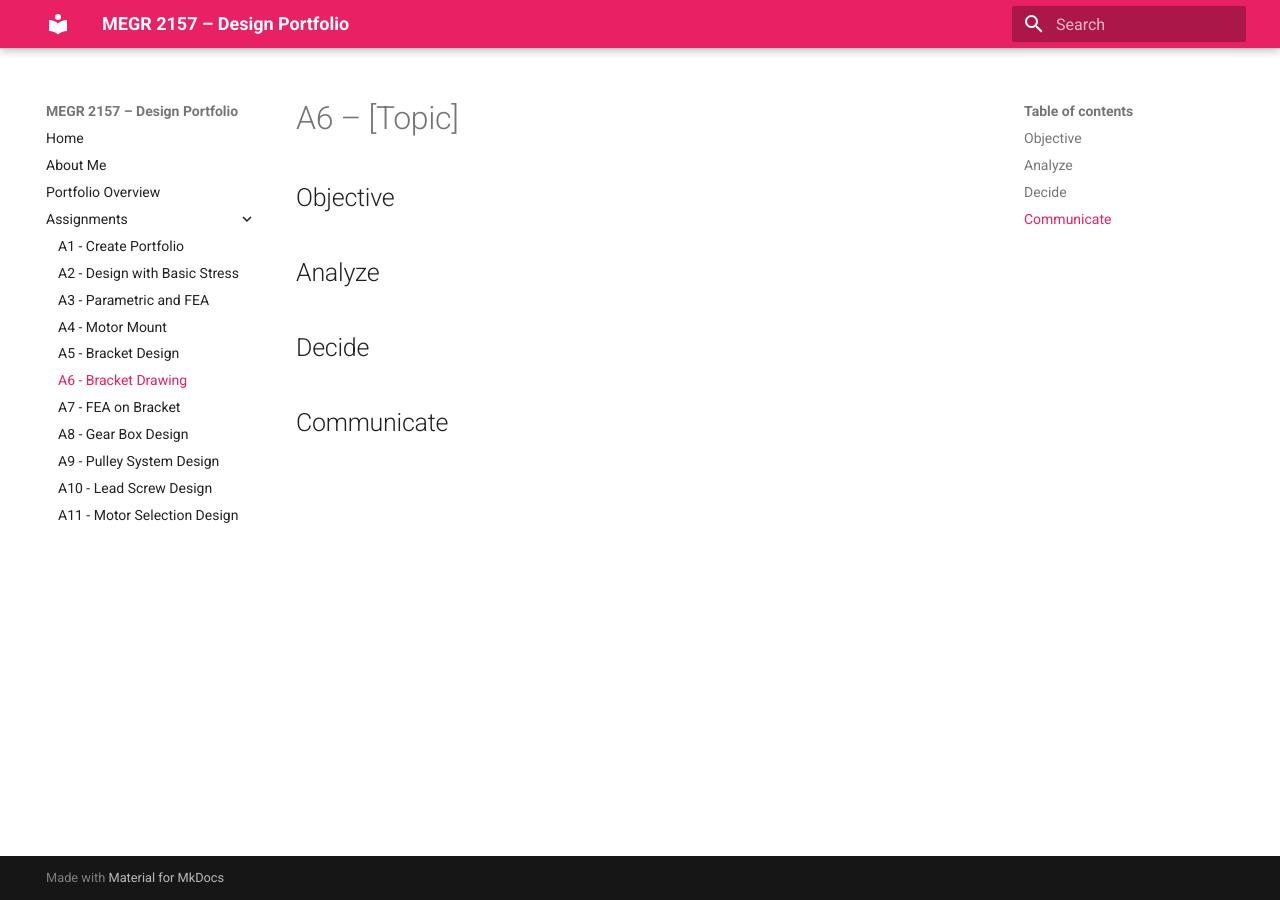
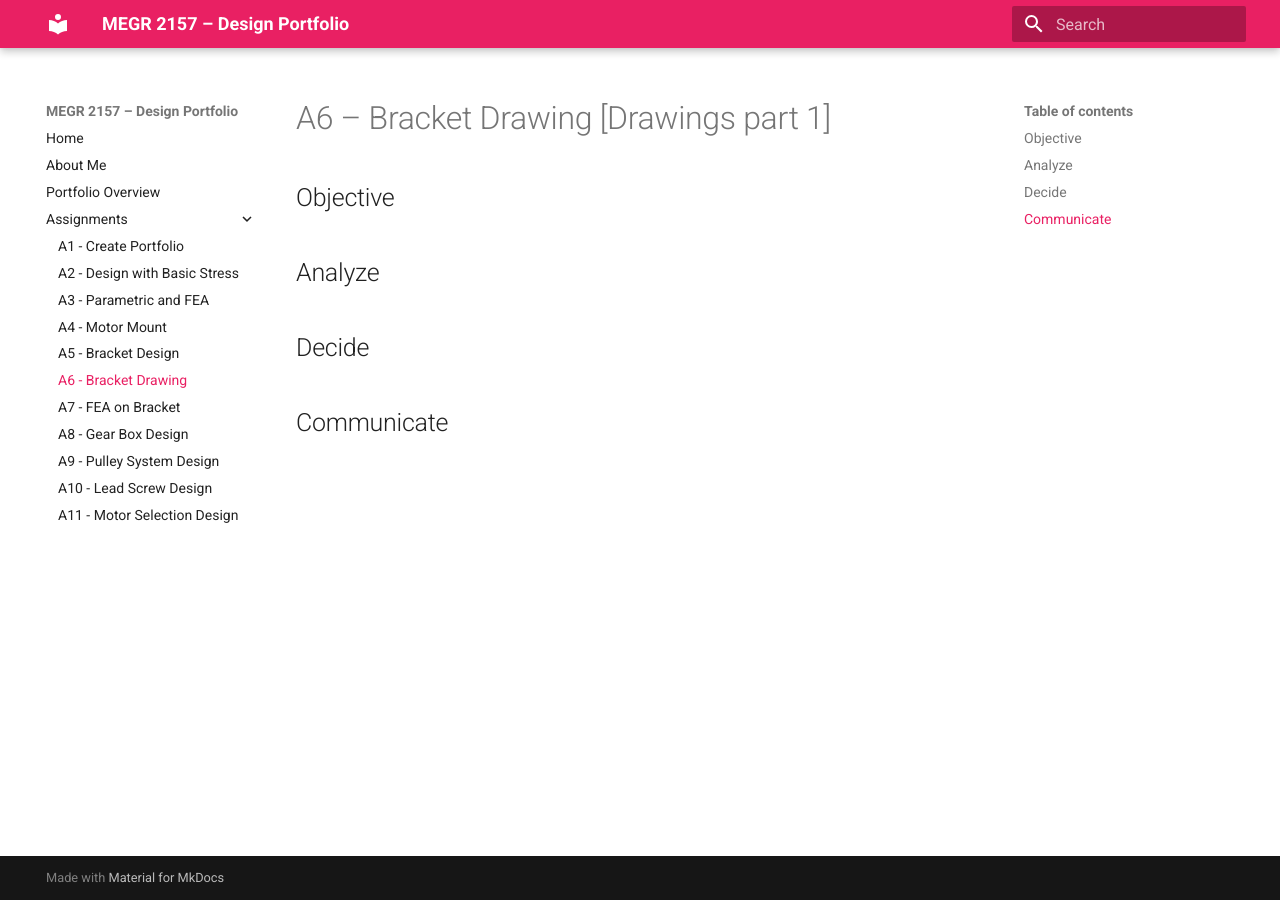
Before and after one commit to gracieanne14/design-projects-portfolio, an MkDocs documentation site: the page built from docs/assignments/A06/index.md, in a window 1280 px wide. Built offline with MkDocs 1.6.1 and Material for MkDocs 9.7.7, drawn with Linux system fonts in a browser that asks for light colours.

Commit message:
Update index.md

```diff
--- a/docs/assignments/A06/index.md
+++ b/docs/assignments/A06/index.md
@@ -1,4 +1,4 @@
-# A6 – [Topic]
+# A6 – Bracket Drawing [Drawings part 1]
 
 ## Objective
 
```
